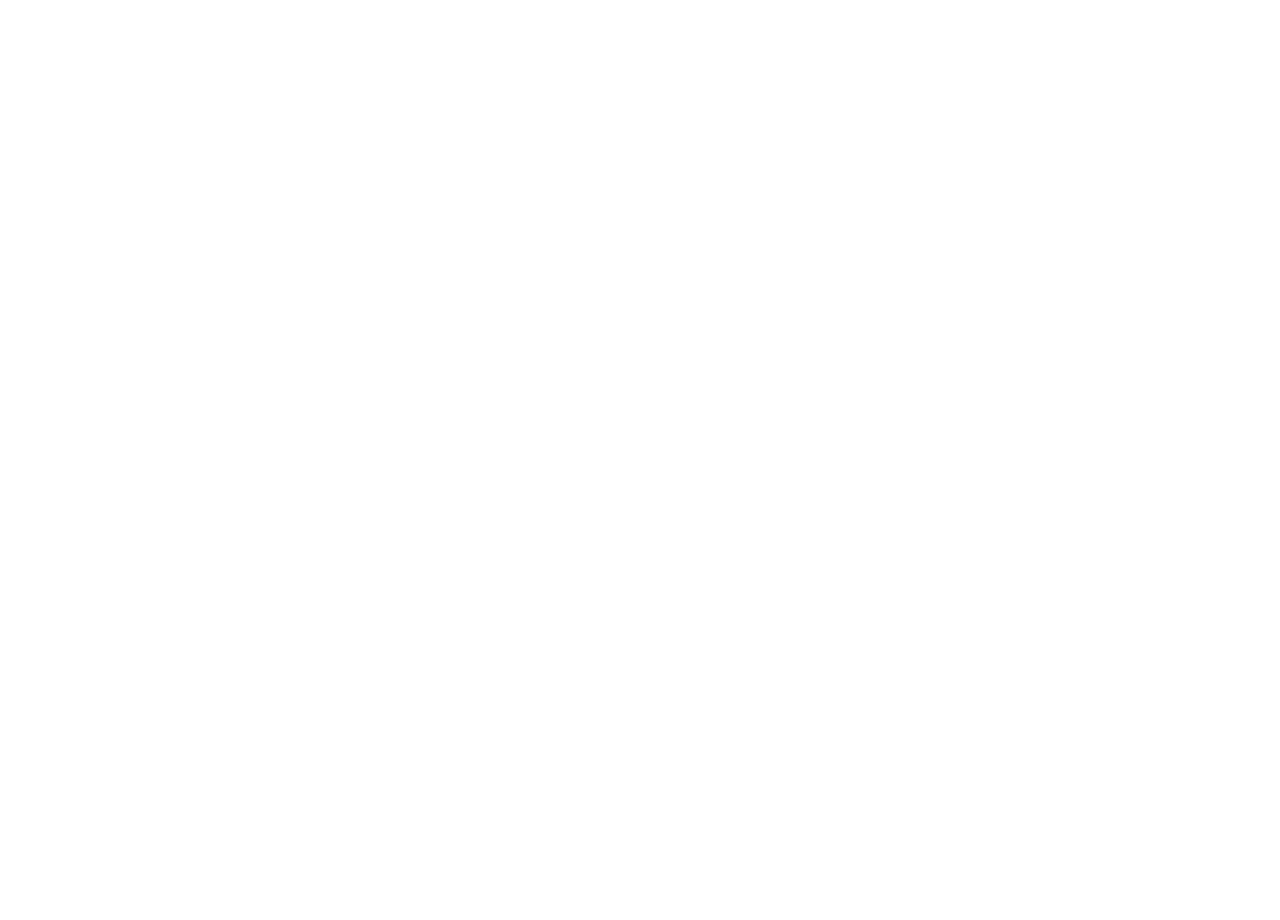
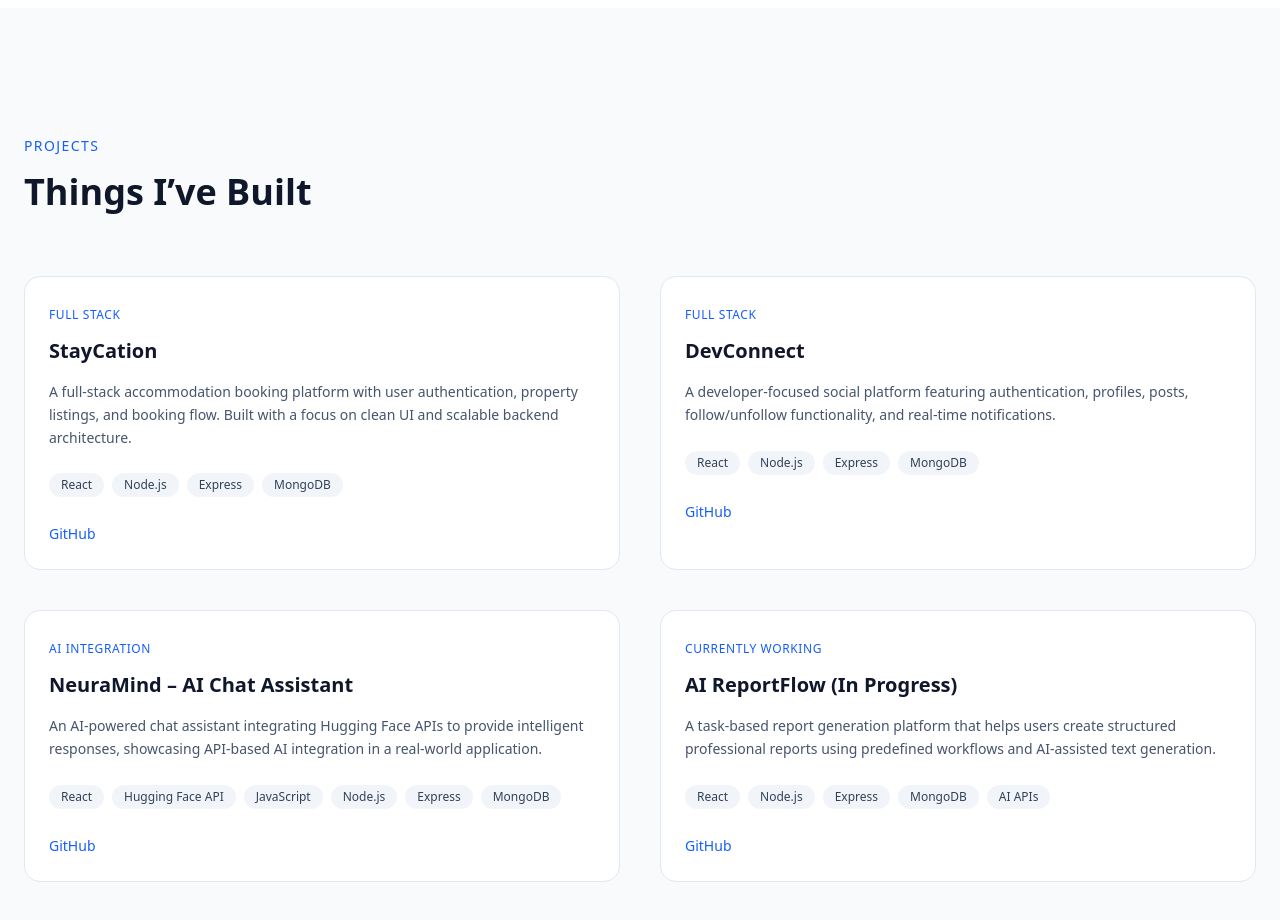
Before and after one commit to anirudh-1404/MyPortfolio, a React (Vite) app: page / in a window 1280 px wide. Shown: the part 1560-2480 px from the top of the page. Before the commit the page ends 1568 px from the top, so only its background shows below. Built offline with nearby package versions, Linux system fonts and the light colour scheme.

Commit message:
completed projects section

```diff
--- /dev/null
+++ b/src/components/Projects.jsx
@@ -0,0 +1,106 @@
+import React from "react";
+import { Link } from "react-router-dom";
+
+const Projects = () => {
+  const projects = [
+    {
+      title: "StayCation",
+      description:
+        "A full-stack accommodation booking platform with user authentication, property listings, and booking flow. Built with a focus on clean UI and scalable backend architecture.",
+      tech: ["React", "Node.js", "Express", "MongoDB"],
+      type: "Full Stack",
+    },
+    {
+      title: "DevConnect",
+      description:
+        "A developer-focused social platform featuring authentication, profiles, posts, follow/unfollow functionality, and real-time notifications.",
+      tech: ["React", "Node.js", "Express", "MongoDB"],
+      type: "Full Stack",
+    },
+    {
+      title: "NeuraMind – AI Chat Assistant",
+      description:
+        "An AI-powered chat assistant integrating Hugging Face APIs to provide intelligent responses, showcasing API-based AI integration in a real-world application.",
+      tech: [
+        "React",
+        "Hugging Face API",
+        "JavaScript",
+        "Node.js",
+        "Express",
+        "MongoDB",
+      ],
+      type: "AI Integration",
+    },
+    {
+      title: "AI ReportFlow (In Progress)",
+      description:
+        "A task-based report generation platform that helps users create structured professional reports using predefined workflows and AI-assisted text generation.",
+      tech: ["React", "Node.js", "Express", "MongoDB", "AI APIs"],
+      type: "Currently Working",
+    },
+  ];
+
+  return (
+    <>
+      <section className="py-32 bg-slate-50 relative">
+        <div className="max-w-7xl mx-auto px-6">
+          {/* heading */}
+          <p className="text-sm text-blue-600 tracking-widest uppercase mb-4">
+            Projects
+          </p>
+          <h2 className="text-3xl md:text-4xl font-semibold text-slate-900 max-w-2xl">
+            Things I’ve Built
+          </h2>
+
+          {/* projects grid */}
+          <div className="mt-16 grid grid-cols-1 md:grid-cols-2 lg:grid-cols-2 gap-10">
+            {projects.map((project) => (
+              <div
+                key={project.title}
+                className="group p-6 rounded-2xl border border-slate-200 bg-white hover:shadow-xl transition"
+              >
+                {/* project type */}
+                <span className="text-xs uppercase tracking-wider text-blue-600">
+                  {project.type}
+                </span>
+
+                {/* title */}
+                <h3 className="mt-3 text-xl font-semibold text-slate-900">
+                  {project.title}
+                </h3>
+
+                {/* description */}
+                <p className="mt-4 text-slate-600 text-sm leading-relaxed">
+                  {project.description}
+                </p>
+
+                {/* tech stack */}
+                <ul className="mt-6 flex flex-wrap gap-2">
+                  {project.tech.map((techItem) => (
+                    <li
+                      key={techItem}
+                      className="px-3 py-1 rounded-full bg-slate-100 text-slate-700 text-xs"
+                    >
+                      {techItem}
+                    </li>
+                  ))}
+                </ul>
+
+                {/* actions */}
+                <div className="mt-6 flex items-center gap-4">
+                  <Link to="https://github.com/anirudh-1404">
+                    <button className="text-sm font-medium text-blue-600 hover:underline cursor-pointer">
+                      GitHub
+                    </button>
+                  </Link>
+                </div>
+              </div>
+            ))}
+          </div>
+        </div>
+      </section>
+    </>
+  );
+};
+
+export default Projects;
--- a/src/pages/Home.jsx
+++ b/src/pages/Home.jsx
@@ -1,12 +1,14 @@
 import React from "react";
 import Hero from "../components/Hero";
 import Skills from "../components/Skills";
+import Projects from "../components/Projects";
 
 const Home = () => {
   return (
     <>
       <Hero />
       <Skills />
+      <Projects />
     </>
   );
 };
```
